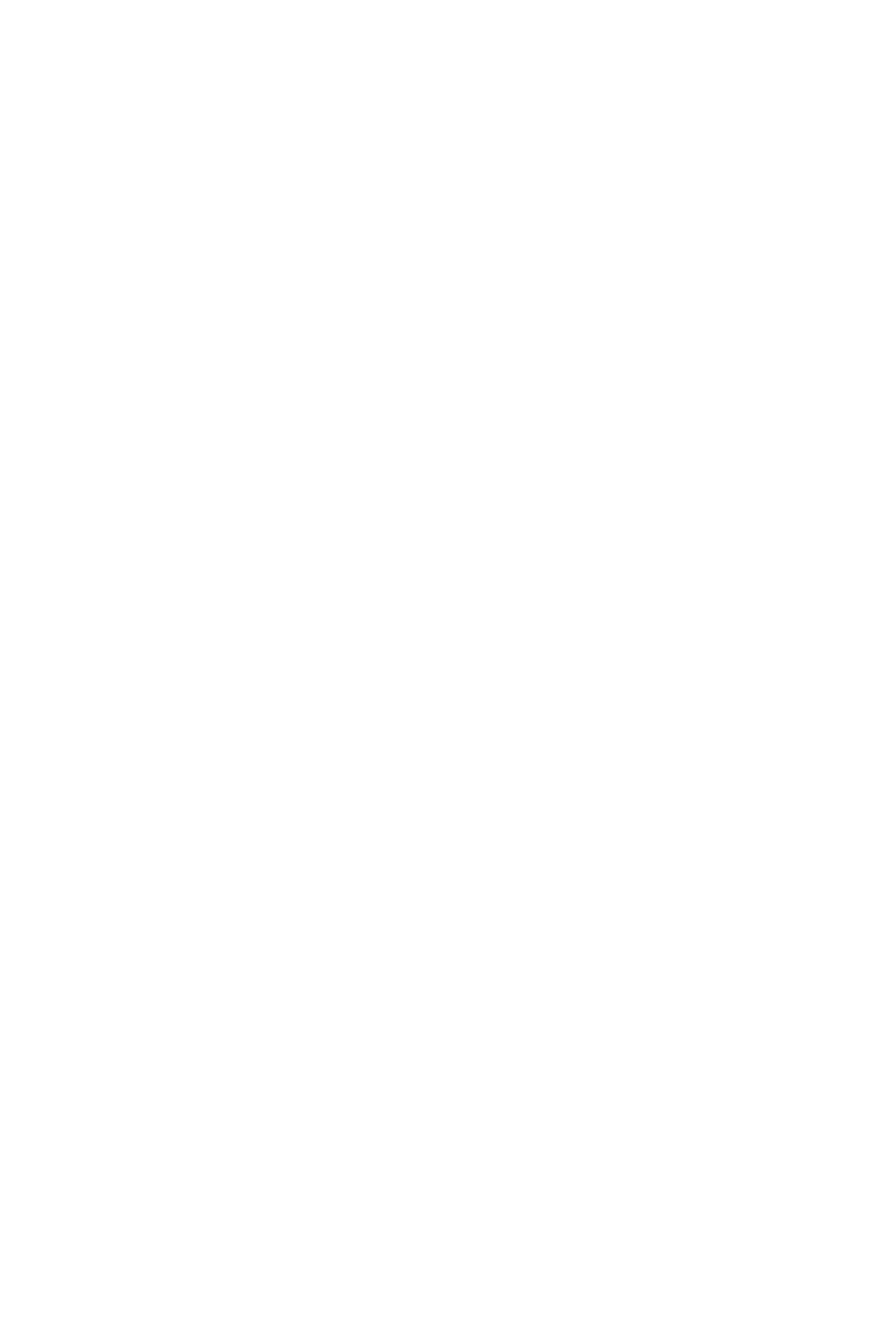
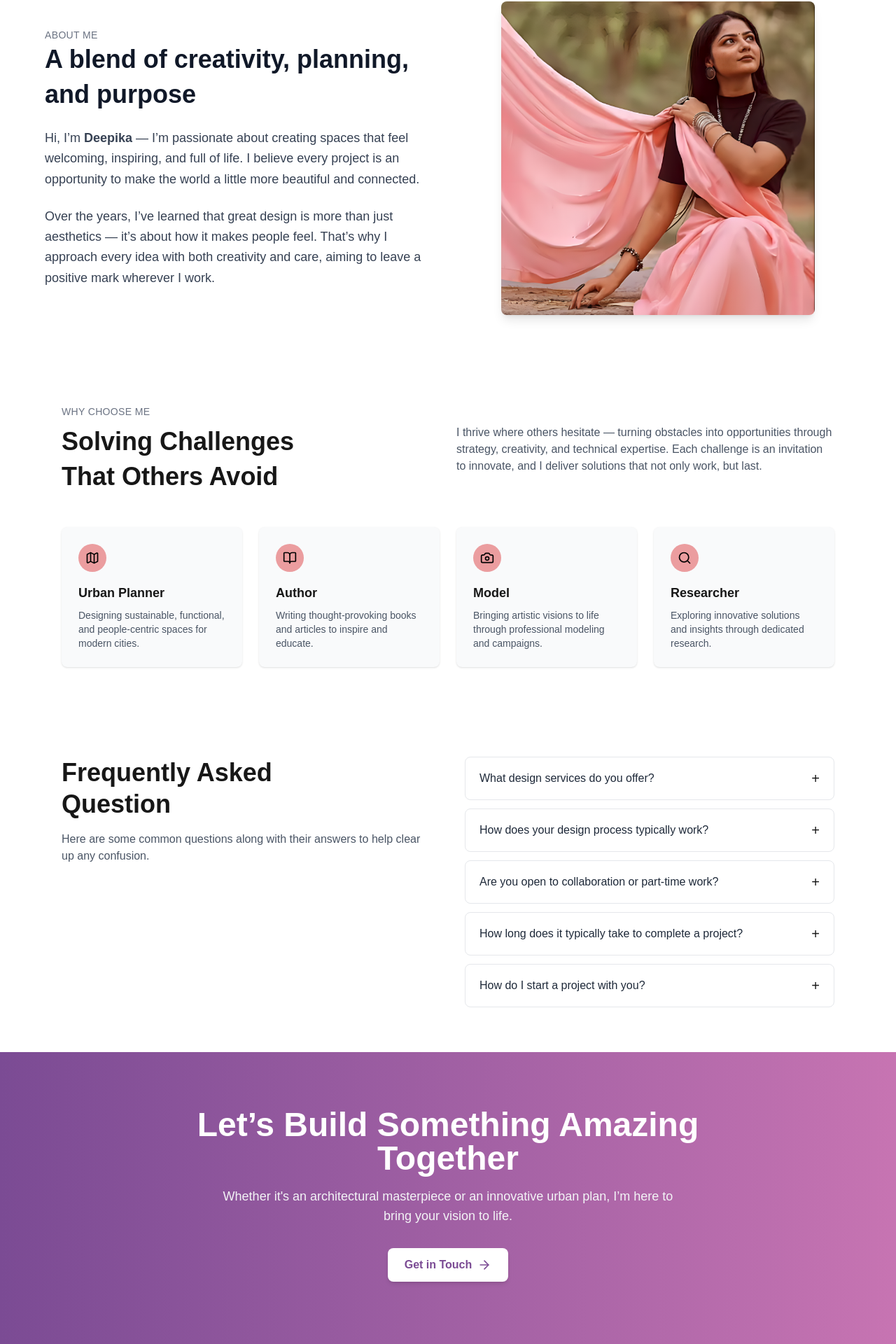
Before and after one commit to krishna115/architect-portfolio, a Next.js app: page / in a window 1280 px wide. Shown: the part 750-2670 px from the top of the page at 70% size. Before the commit the page ends 800 px from the top, so only its background shows below. Built offline with nearby package versions, Linux system fonts and the light colour scheme.

Commit message:
Your changes

```diff
--- a/src/app/page.tsx
+++ b/src/app/page.tsx
@@ -11,11 +11,11 @@ export default function Home() {
     <main>
       <Header />
       <HeroSection />
-      {/* <AboutSection /> */}
-      {/* <FeaturesSection />
+      <AboutSection />
+       <FeaturesSection />
       <FAQSection />
       <CTASection />
-      <Footer /> */}
+      <Footer />
     </main>
   );
 }
```
